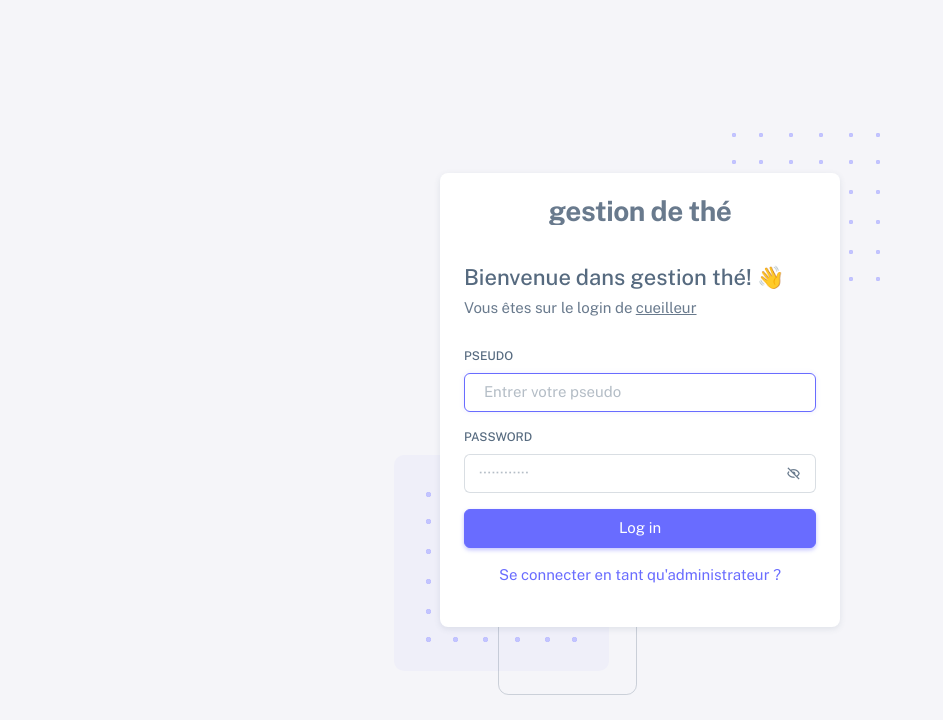
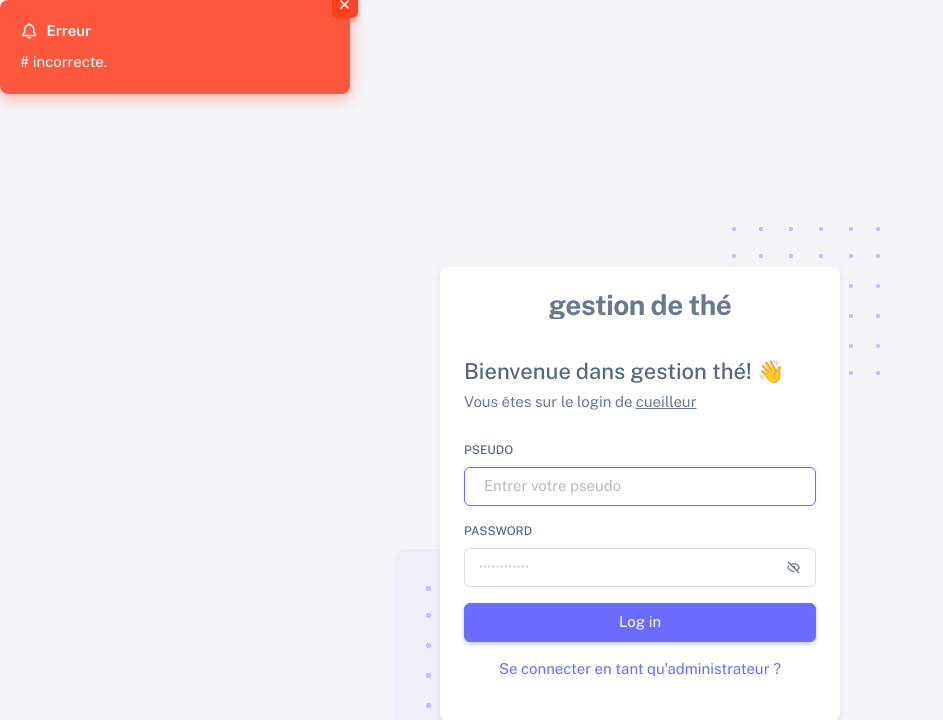
Before and after one commit to Kevin-rm/Examen-Web, a PHP site: page /pages/layout/layout_1.php?who=cueilleur in a window 1280 px wide. Shown: the top 720 px of the page, without its empty margins (0-943 px from the left). Run offline with PHP 8.4, Linux system fonts and the light colour scheme.

Commit message:
Update layout_1.php

```diff
--- a/pages/layout/layout_1.php
+++ b/pages/layout/layout_1.php
@@ -56,6 +56,18 @@
 <body>
 <!-- Content -->
 
+<div class="static-toast">
+    <div class="bs-toast toast fade show bg-danger" role="alert" aria-live="assertive" aria-atomic="true">
+        <div class="toast-header">
+            <i class="bx bx-bell me-2"></i>
+            <div class="me-auto fw-semibold">Erreur</div>
+            <button type="button" class="btn-close" data-bs-dismiss="toast" aria-label="Close"></button>
+        </div>
+        <div class="toast-body">
+            # incorrecte.
+        </div>
+    </div>
+</div>
 <div class="container-xxl">
     <div class="authentication-wrapper authentication-basic container-p-y">
         <div class="authentication-inner">
```
